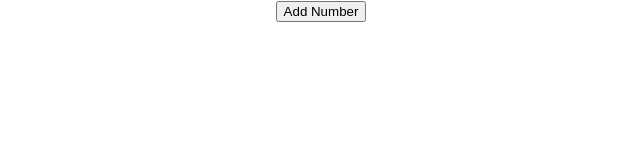
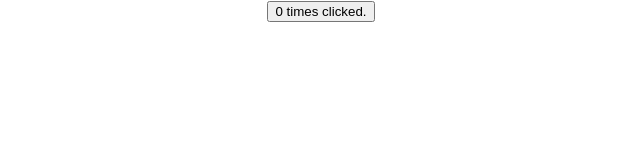
Before and after one commit to TheRakeshPurohit/reacthooks, a React (Create React App) app: page / in a window 1280 px wide. Shown: the top 160 px of the page, without its empty margins (319-959 px from the left). Built offline with nearby package versions, Linux system fonts and the light colour scheme.

Commit message:
useEffect after render

```diff
--- a/src/App.js
+++ b/src/App.js
@@ -1,13 +1,15 @@
 import React from 'react';
 import './App.css';
-import HookCounterArray from './components/HookCounterArray';
+import EffectCounterFunc from './components/EffectCounterFunc';
 
 function App() {
   return (
     <div className="App">
+      <EffectCounterFunc />
+      {/* <ClassCounterOne /> */}
       {/* <ClassCounter /> */}
       {/* <HookCounter /> */}
-      <HookCounterArray />
+      {/* <HookCounterArray /> */}
     </div>
   );
 }
--- /dev/null
+++ b/src/components/EffectCounterFunc.js
@@ -0,0 +1,17 @@
+import React, {useState, useEffect} from 'react'
+
+function EffectCounterFunc() {
+
+    const initNum = 0
+    const [count, setCount] = useState(initNum)
+    useEffect(() => {
+        document.title =  `Clicked ${count} times.`
+    })
+    return (
+        <div>
+            <button onClick={() => setCount(count + 1) }>{count} times clicked.</button>
+        </div>
+    )
+}
+
+export default EffectCounterFunc
```
Also changed, not shown: src/components/ClassCounterOne.js (added, +28 -0 lines).
